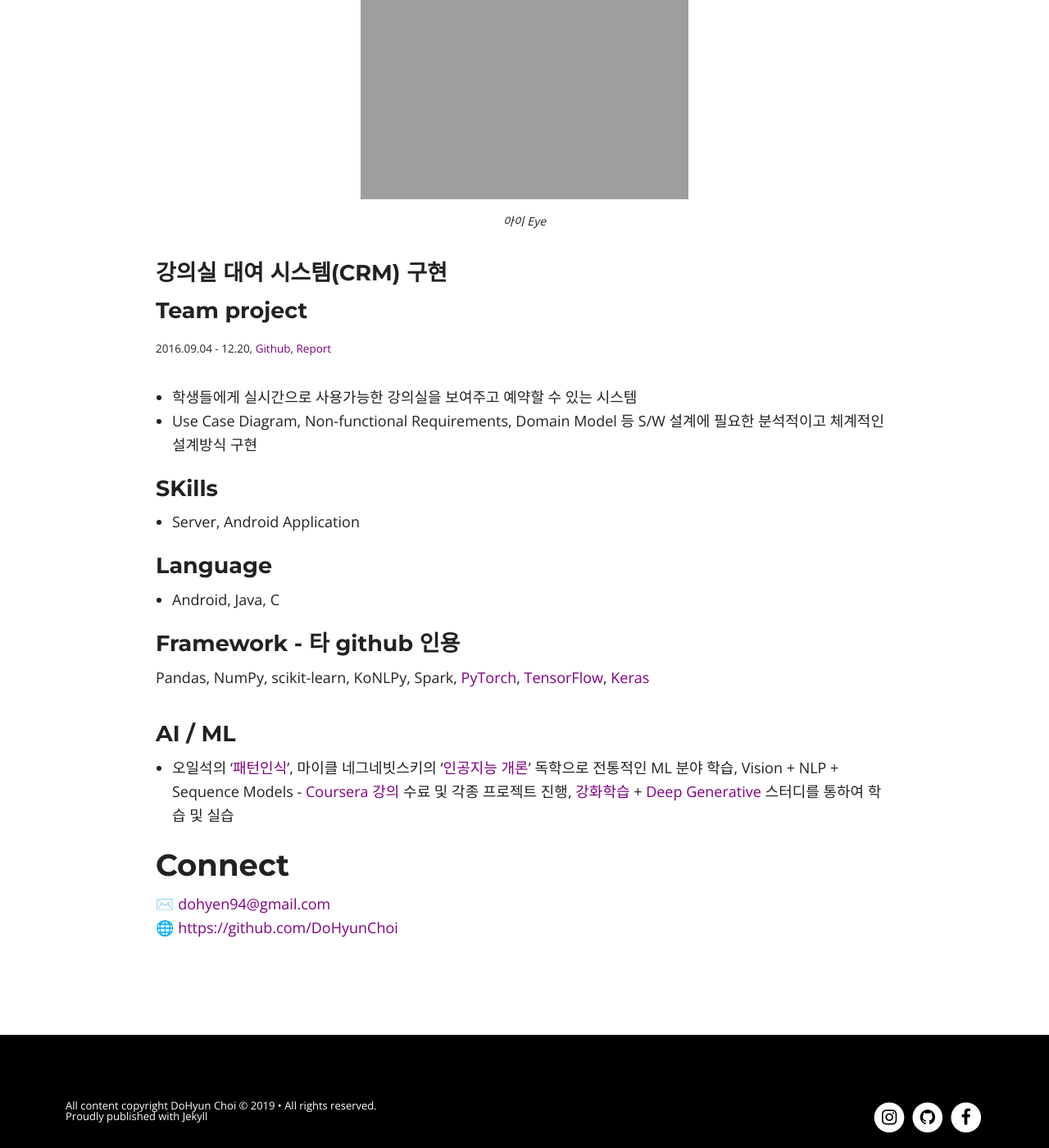
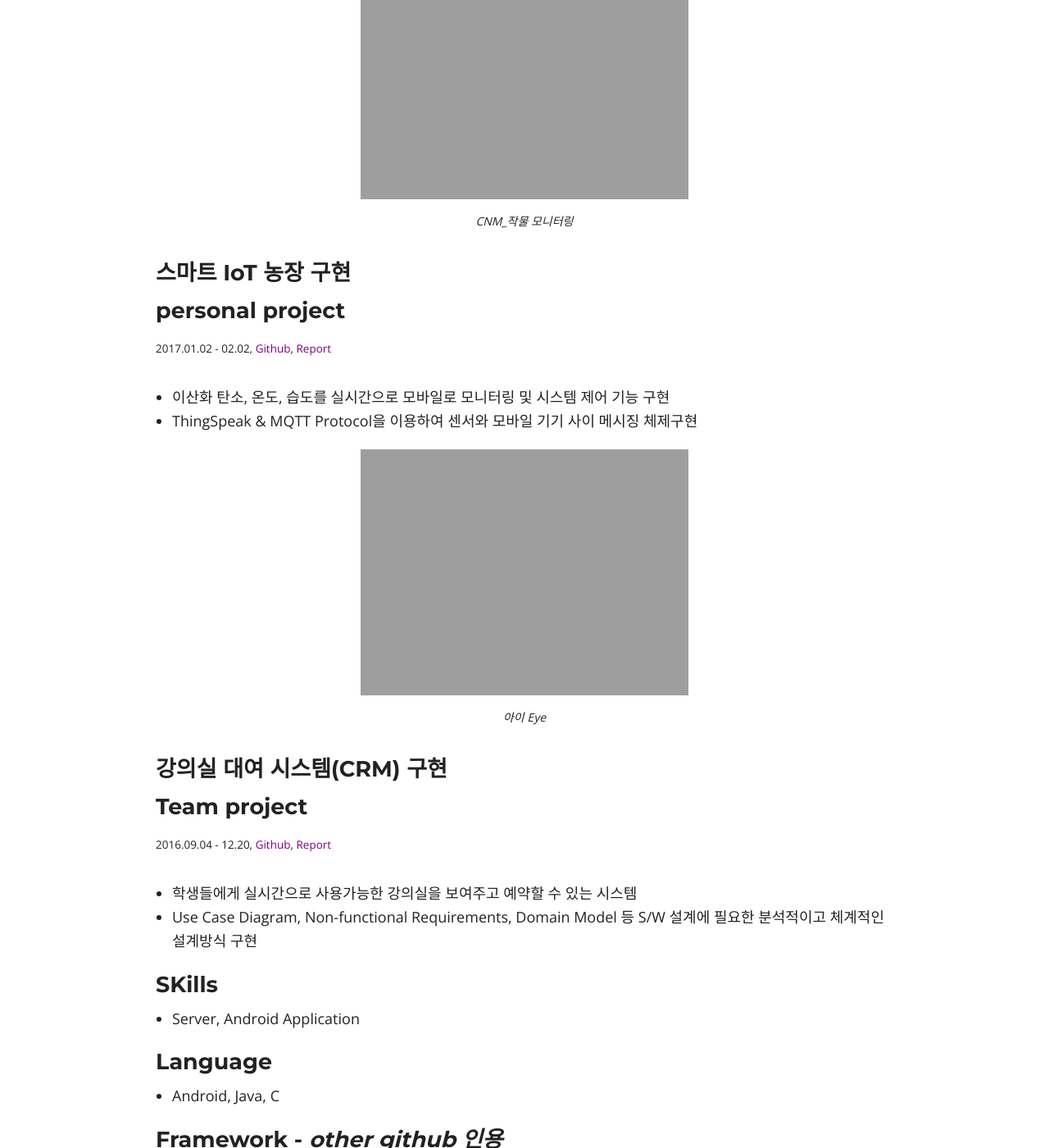
Before and after one commit to DoHyunChoi/dohyunchoi.github.io, a Jekyll site: the page built from about.md, in a window 1280 px wide and 1400 px high, scrolled down 1867 px. Shown: the whole window at 82% size. Built offline with Jekyll 4.4.1, drawn with Linux system fonts in a browser that asks for light colours; nearby versions of some CDN libraries.

Commit message:
Update about.md

```diff
--- a/about.md
+++ b/about.md
@@ -57,9 +57,20 @@ This is my personal blog. It currently has {{ site.posts | size }} posts in {{ s
   구현
 * Server, Android Application 개발 총괄
 <figure>
+  <img src="{{ site.url }}/images/10.png" alt="CNM_작물 모니터링">
+  <figcaption>CNM_작물 모니터링</figcaption>
+</figure>
+
+### 스마트 IoT 농장 구현
+### personal project
+<sub>2017.01.02 - 02.02, [Github](https://github.com/dohyunchoi/), [Report](https://docs.google.com/presentation/d/1sgk7-69xcvAEUmDIhw-RuviG0CwVM1gGk9APpYUqa4Q/edit#slide=id.p1)</sub>
+* 이산화 탄소, 온도, 습도를 실시간으로 모바일로 모니터링 및 시스템 제어 기능 구현
+* ThingSpeak & MQTT Protocol을 이용하여 센서와 모바일 기기 사이 메시징 체제구현
+<figure>
   <img src="{{ site.url }}/images/09.jpg" alt="아이 Eye">
   <figcaption>아이 Eye</figcaption>
 </figure>
+
 
 ### 강의실 대여 시스템(CRM) 구현
 ### Team project
@@ -74,7 +85,7 @@ This is my personal blog. It currently has {{ site.posts | size }} posts in {{ s
 ### Language
 * Android, Java, C
 
-### Framework - 타 github 인용
+### Framework - *other github 인용*
 Pandas, NumPy, scikit-learn, KoNLPy, Spark, [PyTorch](https://github.com/newhiwoong/PyTorch), [TensorFlow](https://github.com/newhiwoong/TensorFlow), [Keras](https://github.com/newhiwoong/Keras-Applications)
 
 ### AI / ML
```
